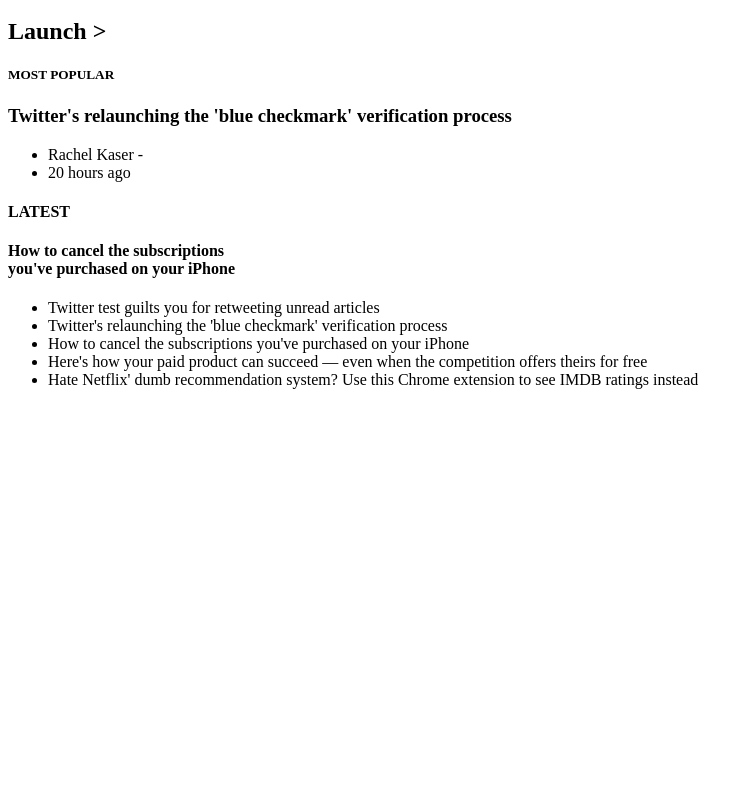
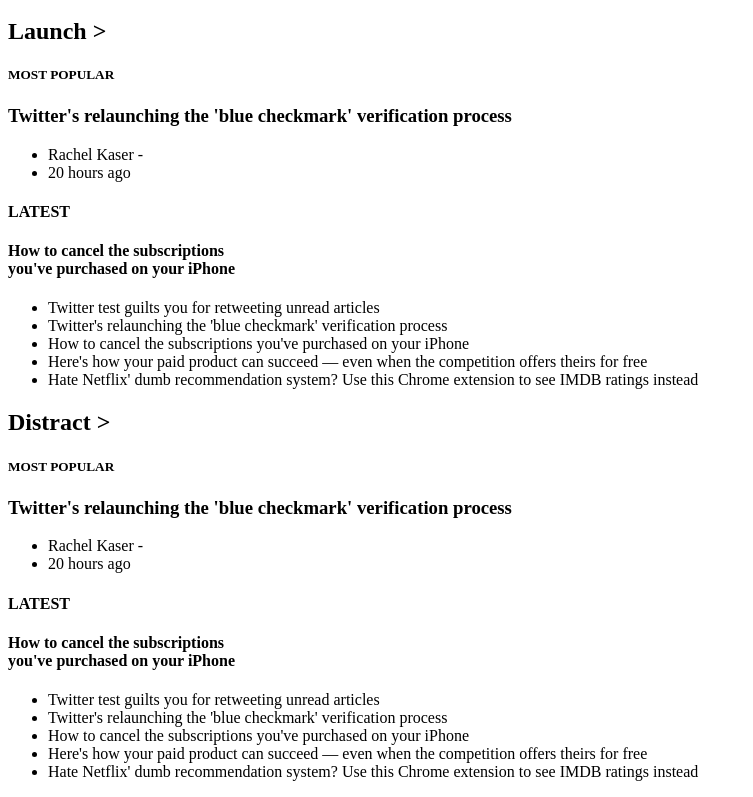
Before and after one commit to bimbolabuari/odin-tnw-clone, a website: page index.html in a window 1280 px wide. Shown: the part 4610-5407 px from the top of the page, without its empty margins (0-753 px from the left). Before the commit the page ends 5015 px from the top, so only its background shows below. Drawn offline with Linux system fonts and the light colour scheme.

Commit message:
feat: Add 'distract' news section

```diff
--- a/index.html
+++ b/index.html
@@ -586,5 +586,64 @@
               </li>
             </ul>
           </section>
+
+          <section class="">
+            <h2 class="">Distract ></h2>
+            <div class="">
+              <div class="">
+                <h5 class="">MOST POPULAR</h5>
+                <h3 class="">
+                  Twitter's relaunching the 'blue checkmark' verification process
+                </h3>
+                <ul class="">
+                  <li>Rachel Kaser -</li>
+                  <li>20 hours ago</li>
+                </ul>
+              </div>
+            </div>
+            <div class="">
+              <div class="">
+                <h4 class="">LATEST</h4>
+                <h4 class="">
+                  How to cancel the subscriptions<br />you've purchased on your
+                  iPhone
+                </h4>
+              </div>
+              <div class=""></div>
+            </div>
+            <ul class="">
+              <li>
+                <a class=" href="#"
+                  >Twitter test guilts you for retweeting unread articles</a
+                >
+              </li>
+              <li>
+                <a class=" href="#"
+                  >Twitter's relaunching the 'blue checkmark' verification
+                  process</a
+                >
+              </li>
+              <li>
+                <a class=" href="#"
+                  >How to cancel the subscriptions you've purchased on your
+                  iPhone</a
+                >
+              </li>
+              <li>
+                <a class=" href="#"
+                  >Here's how your paid product can succeed — even when the
+                  competition offers theirs for free</a
+                >
+              </li>
+              <li>
+                <a class=" href="#"
+                  >Hate Netflix' dumb recommendation system? Use this Chrome
+                  extension to see IMDB ratings instead</a
+                >
+              </li>
+            </ul>
+          </section>
+        </article>
+
   </body>
 </html>
```
